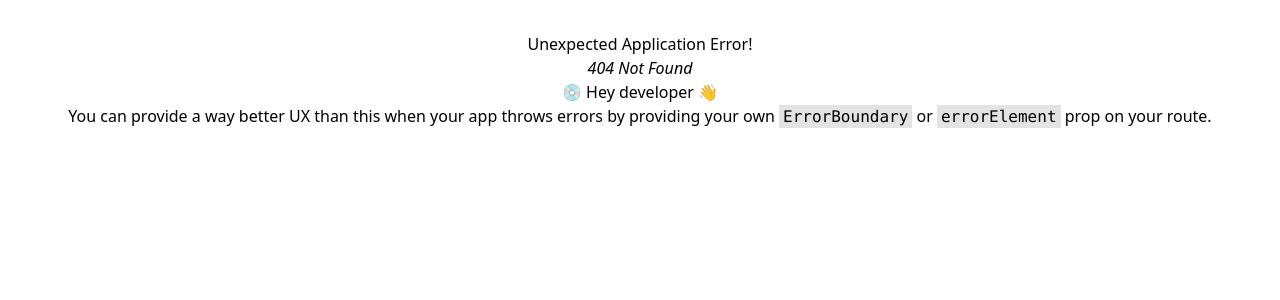
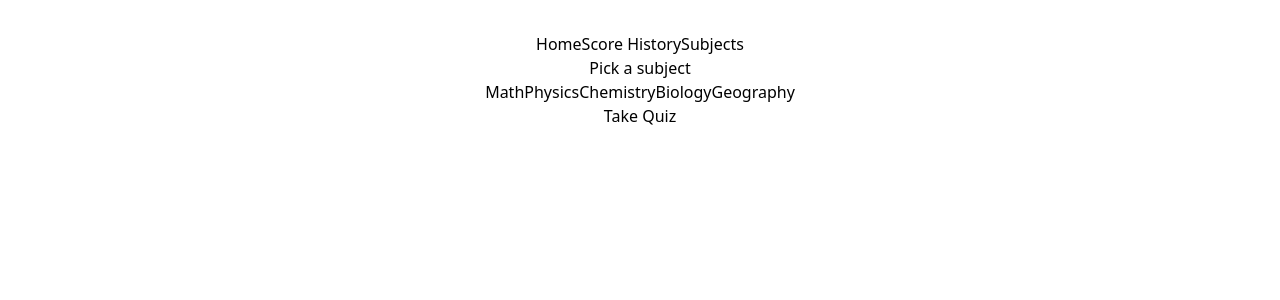
Before and after one commit to arif1234-a/Quizzy, a React (Vite) app: page /selectionpage in a window 1280 px wide. Before the commit this address had no page. Shown: the top 300 px of the page. Built offline with nearby package versions, Linux system fonts and the light colour scheme.

Commit message:
refined the pages

```diff
--- a/pages/scorepage.jsx
+++ b/pages/scorepage.jsx
@@ -1,9 +1,11 @@
 import React from 'react'
 import ScoreHistory from '../src/Components/ScoreHistory'
+import NavBar from '../src/Components/NavBar'
 
 function Scorepage() {
   return (
-    <div>
+      <div>
+          <NavBar />
       < ScoreHistory />
     </div>
   )
--- a/pages/selectionpage.jsx
+++ b/pages/selectionpage.jsx
@@ -1,7 +1,7 @@
 import React from 'react'
 import SubjectSelector from '../src/Components/SubjectSelector'
 
-function selectionpage() {
+function Selectionpage() {
   return (
     <div>
       <SubjectSelector />
@@ -9,4 +9,4 @@ function selectionpage() {
   )
 }
 
-export default selectionpage
+export default Selectionpage;
--- a/score.json
+++ b/score.json
@@ -1,19 +1,57 @@
 {
   "scores": [
     {
-      "id": "cbdc",
-      "user": "Arif",
-      "subject": "Physics",
-      "score": 8,
-      "percentage": 80,
+      "id": "16d6",
+      "subject": "Biology",
+      "score": 1,
+      "percentage": 10,
       "totalQuestions": 10
     },
     {
-      "id": "3b53",
+      "id": "9180",
       "user": "Arif",
+      "subject": "Math",
+      "score": 0,
+      "percentage": "0.00",
+      "totalQuestions": 10
+    },
+    {
+      "id": "7b1e",
+      "user": "Arif",
+      "subject": "Math",
+      "score": 8,
+      "percentage": "80.00",
+      "totalQuestions": 10
+    },
+    {
+      "id": "4cfc",
+      "user": "Arif",
+      "subject": "Physics",
+      "score": 10,
+      "percentage": "100.00",
+      "totalQuestions": 10
+    },
+    {
+      "id": "358f",
+      "user": "Arif",
+      "subject": "Physics",
+      "score": 10,
+      "percentage": "100.00",
+      "totalQuestions": 10
+    },
+    {
+      "id": "b4cb",
+      "user": "Arif",
+      "subject": "Geography",
+      "score": 7,
+      "percentage": "70.00",
+      "totalQuestions": 10
+    },
+    {
+      "id": "3999",
       "subject": "Chemistry",
-      "score": 8,
-      "percentage": 80,
+      "score": 4,
+      "percentage": 40,
       "totalQuestions": 10
     }
   ]
--- a/src/App.jsx
+++ b/src/App.jsx
@@ -2,16 +2,14 @@ import { useState } from 'react'
 
 
 import './App.css'
-import Quizpage from './Components/Quizpage'
-import SubjectSelector from './Components/SubjectSelector'
-import ScoreHistory from './Components/ScoreHistory'
+import Homepage from '../pages/homepage'
 
 function App() {
 
 
   return (
     <>
-      <ScoreHistory />
+      <Homepage />
       {/* <SubjectSelector /> */}
       {/* <Quizpage /> */}
     </>
--- a/src/Components/NavBar.jsx
+++ b/src/Components/NavBar.jsx
@@ -3,16 +3,15 @@ import { Link } from 'react-router-dom'
 function NavBar() {
 
   return (
-    <div>
-      <link rel="stylesheet" href="" to={"/homepage"}>
+    <div >
+      <Link rel="stylesheet" href="" to={"/homepage"}>
         <button>Home</button>
-      </link>
-      <link rel="stylesheet" href="" to={"/scorepage"}>
-        <button>Score History</button>
-        <link rel="stylesheet" href="" to={"/selectionpage"}>
+      </Link>
+      <Link rel="stylesheet" href="" to={"/scorespage"}>
+        <button>Score History</button></Link>
+        <Link rel="stylesheet" href="" to={"/selectionpage"}>
           <button>Subjects</button>
-        </link>
-      </link>
+        </Link>
     </div>
   );
 }
--- a/src/Components/Quizpage.jsx
+++ b/src/Components/Quizpage.jsx
@@ -1,13 +1,14 @@
 import React, { useState, useEffect } from "react";
 import ResultComponent from "./ResultComponent";
+import { useLocation } from 'react-router-dom';
+import NavBar from "./NavBar";
 
-
-function Quizpage({ selectedSubject, userName}) {
+function Quizpage() {
   const [questions, setquestions] = useState([]);
   const [userAnswers, setUserAnswers] = useState([]);
   const [results, setResults] = useState(false);
-    // const selectedSubject = "Physics";
-    // const userName= "Arif"
+  const location = useLocation()
+  const {selectedSubject} = location.state
 const handleSubmit = () => {
   console.log(userAnswers);
   setResults(true);
@@ -32,6 +33,7 @@ useEffect(() => {
 
   return (
     <div>
+      <NavBar />
       <h1>Quiz: {selectedSubject}</h1>
       {questions.map((question, index) => (
         <div key={question.id}>
@@ -56,7 +58,7 @@ useEffect(() => {
         <ResultComponent
           userAnswers={userAnswers}
           subject={selectedSubject}
-          userName={userName}
+          // userName={userName}
         />
       )}
     </div>
--- a/src/Components/ResultComponent.jsx
+++ b/src/Components/ResultComponent.jsx
@@ -1,6 +1,6 @@
 import React, { useEffect, useState } from 'react'
 
-function ResultComponent({ userAnswers, subject , userName }) {
+function ResultComponent({ userAnswers, subject }) {
   const [score, setScore] = useState(0); // Number for total score
   const [correctAnswers, setCorrectAnswers] = useState([]); // Array for correct answers
   const [totalMark, setTotalMark] = useState(0); // Number for maximum score
@@ -29,7 +29,6 @@ useEffect(() => {
 
   const postScore = () => {
     const resultData = {
-      user: userName,
       subject: subject,
       score: score,
       percentage: (score / totalMark) * 100, // Score as a percentage
--- a/src/Components/SubjectSelector.jsx
+++ b/src/Components/SubjectSelector.jsx
@@ -1,25 +1,30 @@
 import React, { useState } from 'react'
-
+import NavBar from './NavBar'
+import { Link } from 'react-router-dom'
 function SubjectSelector() {
     const [selectedSubject, setSelectedSubject] = useState('')
-
+    const [userName ,setUserName] = useState('')
     const handleSubjectChange = ((e) => {
         setSelectedSubject(e.target.value)
 
     })
     console.log(selectedSubject)
   return (
+    <div>
+      <NavBar />
+          <div>
+
+      </div>
       <div>
-          <div>
-              <h1>Pick a subject</h1>
-          </div>
+        <h1>Pick a subject</h1>
+      </div>
       <button onClick={handleSubjectChange} value="Math">
         Math
       </button>
       <button onClick={handleSubjectChange} value="Physics">
         Physics
       </button>
-      <button onClick={handleSubjectChange} value="Chemisty">
+      <button onClick={handleSubjectChange} value="Chemistry">
         Chemistry
       </button>
       <button onClick={handleSubjectChange} value="Biology">
@@ -27,8 +32,11 @@ function SubjectSelector() {
       </button>
       <button onClick={handleSubjectChange} value="Geography">
         Geography
-          </button>
-          <button>Take Quiz</button>
+      </button>
+      <br />
+          <Link to={"/quizpage"} state={{ selectedSubject }}>
+        <button>Take Quiz</button>
+      </Link>
     </div>
   );
 }
--- a/src/main.jsx
+++ b/src/main.jsx
@@ -6,6 +6,7 @@ import { createBrowserRouter, RouterProvider } from 'react-router-dom'
 import Homepage from '../pages/homepage.jsx'
 import Scorepage from '../pages/scorepage.jsx'
 import Quizpage from './Components/Quizpage.jsx'
+import Selectionpage from '../pages/selectionpage.jsx'
 
 const router = createBrowserRouter([
   {
@@ -24,6 +25,10 @@ const router = createBrowserRouter([
     path: "/quizpage",
     element: <Quizpage />,
   },
+  {
+    path: "/selectionpage",
+    element: <Selectionpage />,
+  },
 ]);
 createRoot(document.getElementById('root')).render(
   <StrictMode>
```
